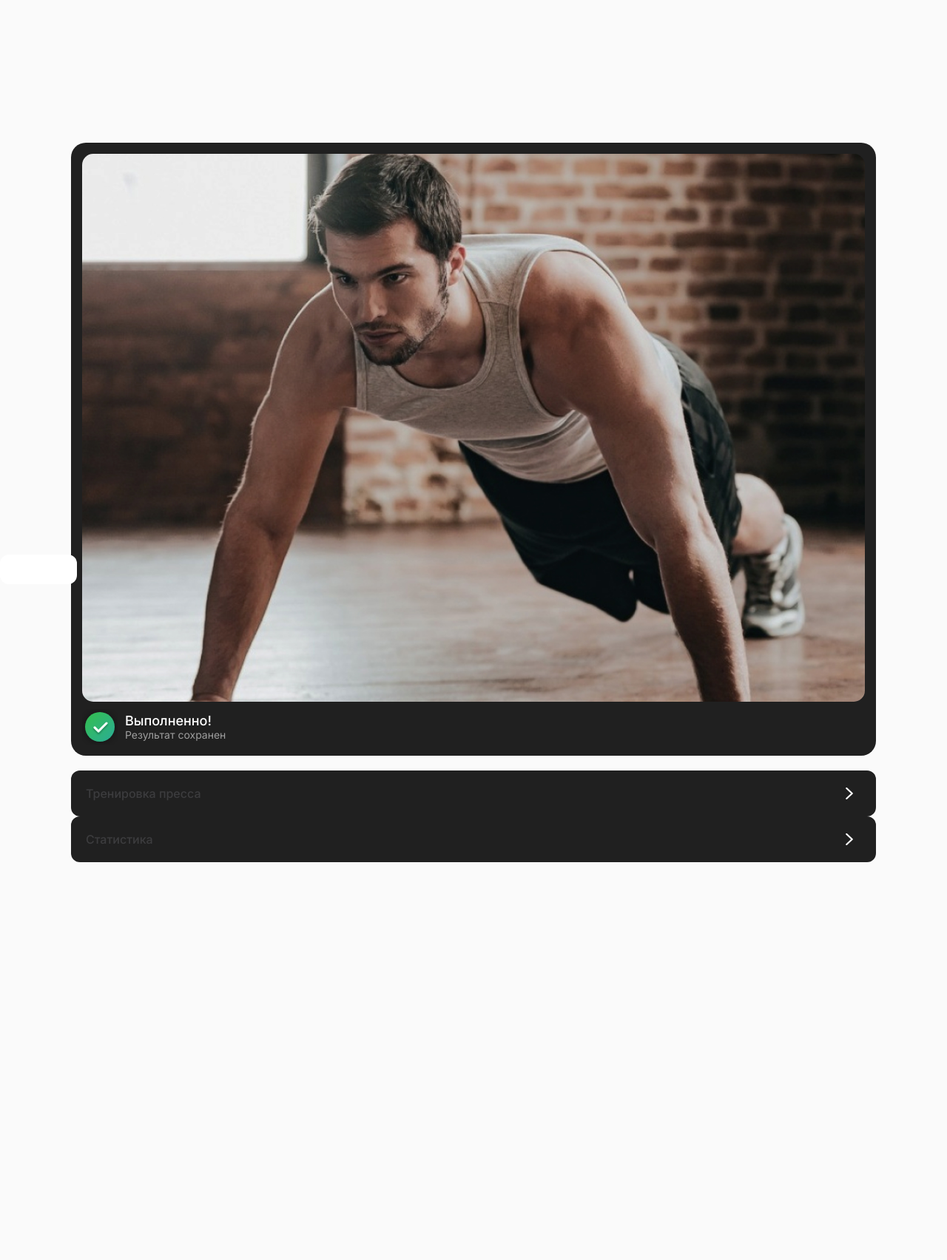
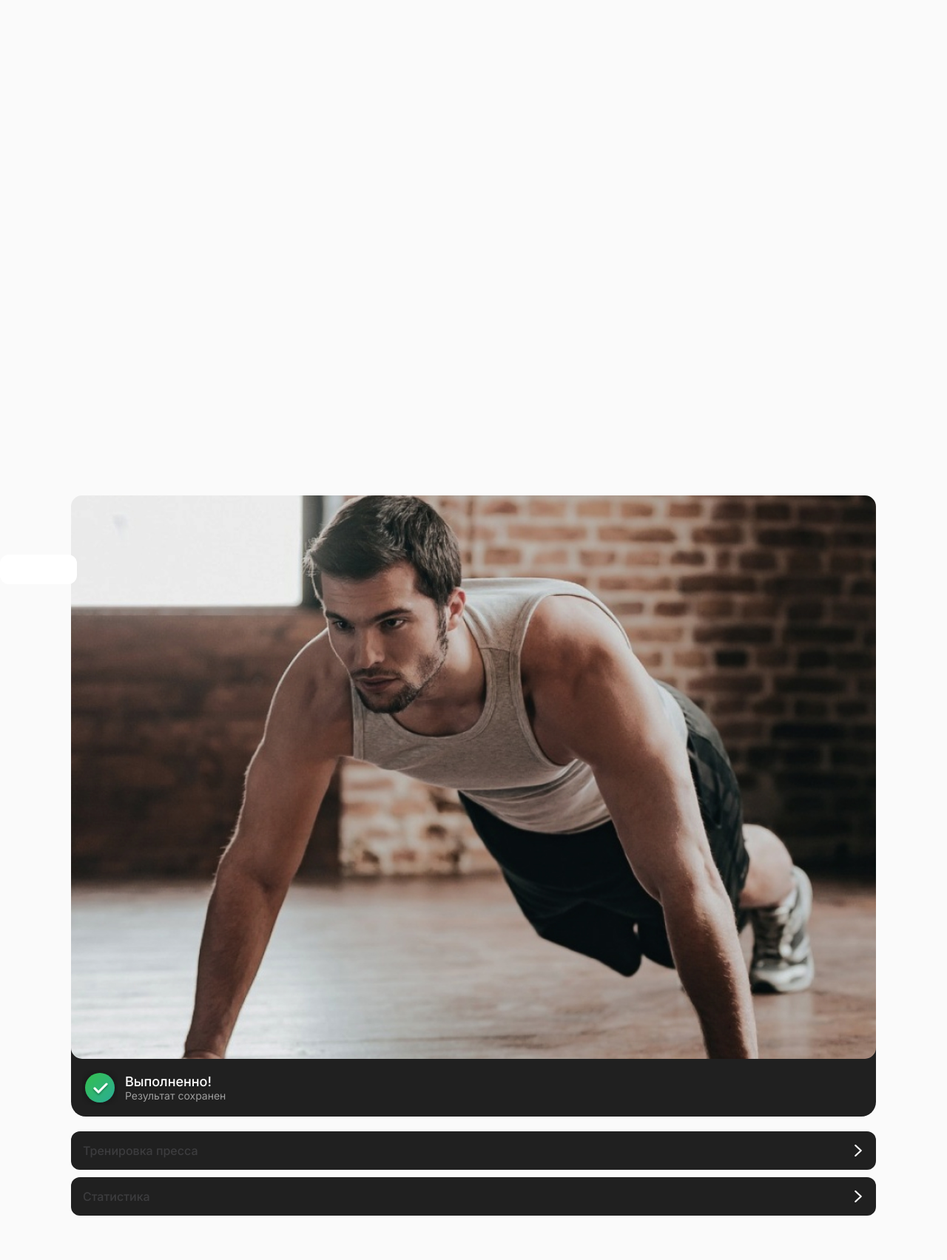
Before and after one commit to MarkTEM/create-site, a PHP site: page /done.html in a window 1280 px wide. Shown: the whole page at 74% size. Before the commit the page ends 1166 px from the top, so only its background shows below. Run offline with PHP 8.4, Linux system fonts and the light colour scheme.

Commit message:
Add files via upload

```diff
--- a/css/done.css
+++ b/css/done.css
@@ -14,6 +14,7 @@ body.dark { background: var(--fon-dark); }
     font-size: 18px;
 }
 
+
 /*------------------------------------------*/
 /* .wrapper {
     display: flex;
@@ -23,7 +24,7 @@ body.dark { background: var(--fon-dark); }
 /*------------------------------------------*/
 
 .box__done {
-    margin-top: 10%;
+    margin-top: 50%;
 }
 .ch {
     position: absolute;
@@ -36,7 +37,7 @@ body.dark { background: var(--fon-dark); }
 .box {
     display: flex;
     flex-direction: column;
-    margin-top: 15%;
+    /* margin-top: 15%; */
     /* max-width: 500px; */
     margin-bottom: 20px;
 }
@@ -134,8 +135,8 @@ body.dark .btn__category {
 }
 .icon {
     display: block;
-    height: 2.0em;
-    width: 2.0em;
+    height: 1.0em;
+    width: 1.0em;
     border-radius: 2px;
     cursor: pointer;
     background-repeat: no-repeat;
@@ -147,7 +148,6 @@ body.dark .btn__category {
 
 .box {
     background: var(--box_dark);
-    padding: 15px;
     border-radius: 20px;
 }
 .box2 {
@@ -155,8 +155,12 @@ body.dark .btn__category {
     justify-content: space-between;
     align-items: center;
     background: var(--box_dark);
-    padding: 15px 20px;
+    padding: 1em 1em;
     border-radius: 12px;
+    cursor: pointer;
+}
+.box2:hover {
+    background: #3787D0;
 }
 .prog__photo {
     /* display: block; */
@@ -172,7 +176,7 @@ body.dark .btn__category {
 .flex1 {
     display: flex;
     align-items: center;
-    margin-top: 10px;
+    padding: 15px;
 }
 .ico__dove {
     display: block;
@@ -201,3 +205,7 @@ body.dark .btn__category {
       margin-left: 0%;
     }
 } */
+
+.pad {
+    margin-top: 10px;
+}
```
